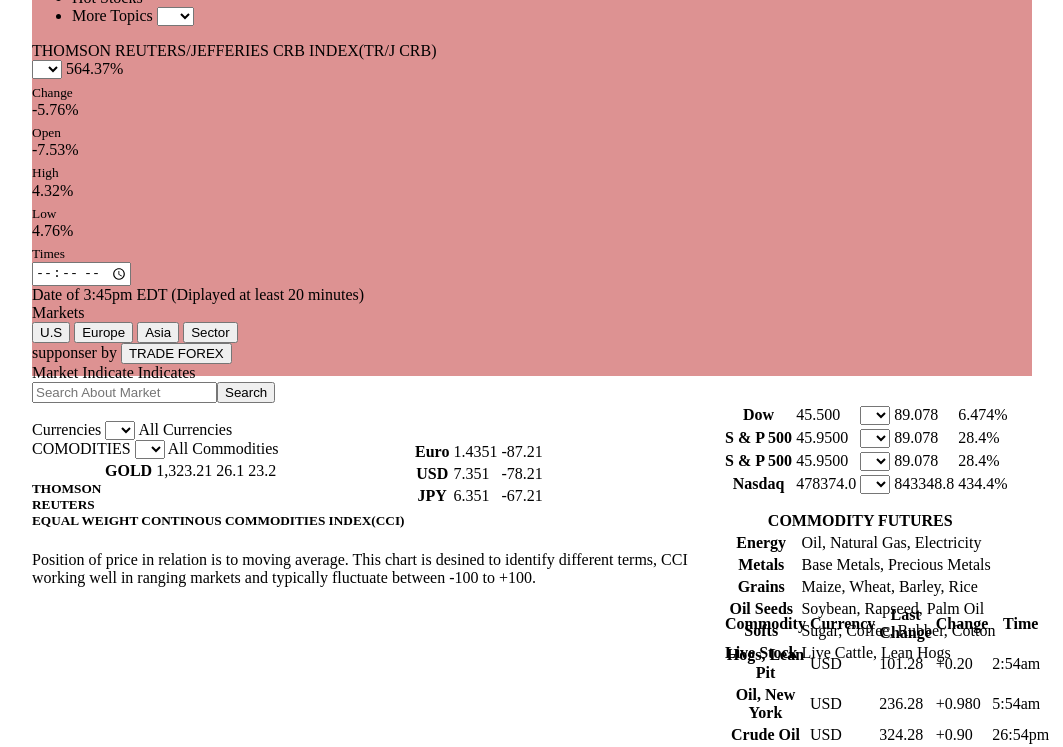
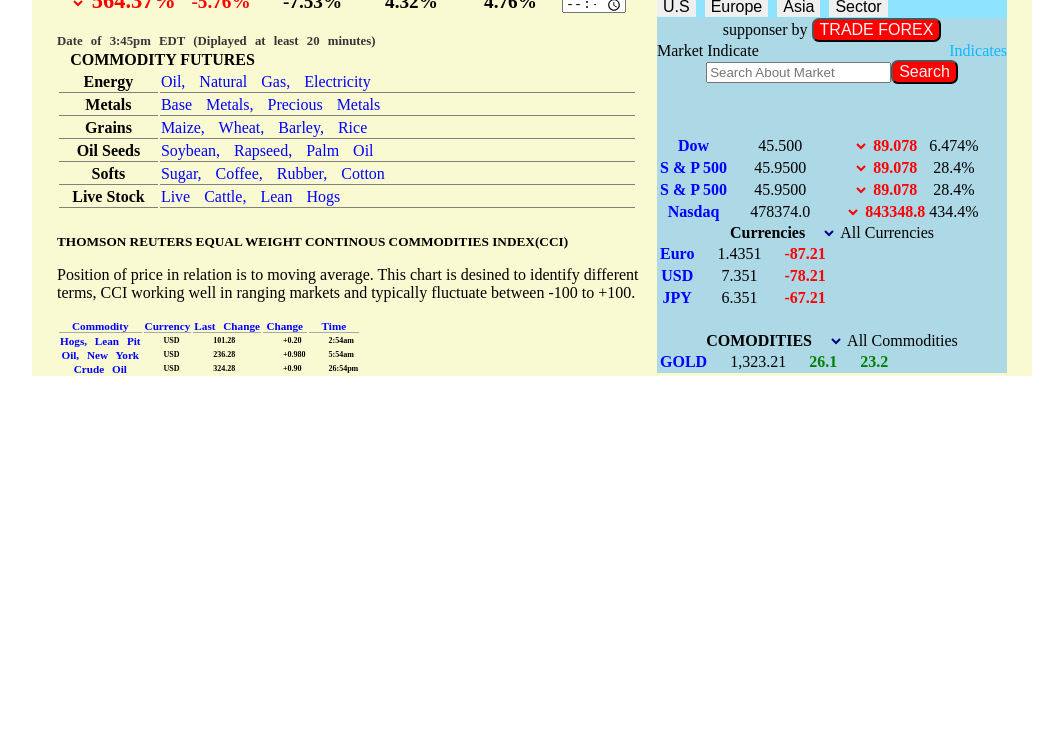
Before and after one commit to asadullah696/Boxes, a plain HTML site: page index.html in a window 1280 px wide. Shown: the part 232-979 px from the top of the page, without its empty margins (131-1194 px from the left). After the commit the page ends 800 px from the top, so only its background shows below. Drawn offline with Linux system fonts and the light colour scheme.

Commit message:
CSS File For STYLING

```diff
--- a/style.css
+++ b/style.css
@@ -1,14 +1,14 @@
 div.main{
     height: 600px;
     width: 1000px;
-    background-color: rgb(221, 146, 146);
+    background-color: lightgoldenrodyellow;
     margin-left: 155px;
     display: inline-block; !important
 }
 div.navigation{
     height: 80px;
     width: 99%;
-    background-color: rgb(255, 255, 255);
+    background-color: black;
     display: inline-block;
     margin-top: 5px;
     margin-left: 5px;
@@ -21,13 +21,13 @@
     width: 115px;
     background-color: transparent;
     display: inline-block;
-    background-color: rgb(0, 0, 0);
+    background-color: transparent;
 }
 
 div.searchbar{
     height: 100%;
     width: 352px;
-    background-color:black;
+    background-color:transparent;
     display: inline-block;
     float: right;
 }
@@ -50,7 +50,6 @@
     width: 115px;
     background-color: transparent;
     display: inline-block;
-
 }
 div.imgheader{
     display: inline-block;
@@ -76,16 +75,22 @@
     margin-top: 10px;
     text-align: center;
     width: 100%;
-    height: 100%;
+    height: 70%;
     padding-bottom: 10px;
 
 }
 select.menu{
-    display: inline;
+    display: inline-block;
     font-size: 50%;
-    line-height: 0px;
+    color: rgb(255, 255, 255);
+    height: 10%;
+    border-color: aliceblue;
+    background-color: transparent;
+}
+select.news{
+    background-color: transparent;
+    color: red;
     border: none;
-    background-color: transparent;
 }
 span.us{
     font-size: larger;
@@ -95,8 +100,6 @@
     font-size: larger;
     font-weight: bolder;
     line-height: 29.5px;
-    text-align: justify;
-
 }
 button.register{
 
@@ -111,7 +114,7 @@
     height: 50px;
     width: 310px;
     float: right;
-    padding-top:x;
+
 }
 img.social{
     width: 30px;
@@ -124,3 +127,319 @@
     width: 250px;
     height: 20px;
 }
+td.social{
+    background-color: transparent;
+    border: 2px;
+    border-radius: 4px;
+}
+select.more{
+    color: transparent;
+}
+div.heading{
+    width: 95%;
+    height: 60px;
+    margin-left: 25px;
+    background-color: transparent;
+    font-size: 300%;
+    text-indent: 20px;
+    font-family: 'Trebuchet MS', 'Lucida Sans Unicode', sans-serif;
+    border-bottom-style: solid;
+    border-color: gray;
+}
+div.relativetopic{
+    display: inline-block;
+    height: 20px;
+    width: 90%;
+    margin-left: 25px;
+    background-color: transparent;
+}
+ul.relativetopic{
+    display: inline;
+    height: 90%;
+
+}
+li.relativetopic{
+    display: inline-block;
+    padding-left: 10px;
+    font-weight: bold;
+    color: blue;
+}
+li.heading{
+    display: inline-block;
+    color: gray;
+    font-size: 80%;
+    width: ;
+}
+select.relativetopic{
+    width: 20px;
+    background-color: transparent;
+    border: none;
+    color: blue;
+}
+div.roc{
+    display: inline-block;
+    width: 600px;
+    height: 100px;
+    background-color: transparent;
+    margin-left: 25px;
+    float: left;
+}
+div.h{
+    display: inline-block;
+    width: 600px;
+    background-color: transparent;
+    height: 10px;
+    font-size: 70%;
+    font-weight: bold;
+    letter-spacing: 1px;
+    word-spacing: 5px;
+}
+div.mainchange{
+    display: inline-block;
+    width: 120px;
+    height: 65px;
+    line-height: 70PX;
+    background-color: transparent;
+    text-align: center;
+    font-weight: BOLD;
+    color: red;
+    font-size: 140%;
+}
+select.mainchange{
+    background-color: transparent;
+}
+div.change{
+    display: inline-block;
+    width: 80px;
+    height: 65px;
+    background: transparent;
+    text-align: center;
+    font-weight: bold;
+    color: red;
+    line-height: 20px;
+    font-size: 120%;
+}
+span.change{
+    display: inline-block;
+    height: 50%;
+    line-height: 20px;
+}
+div.value{
+    display: inline-block;
+    width: 95px;
+    height: 63px;
+    background-color: transparent;
+    text-align: center;
+    font-weight: bold;
+    font-size: 120%;
+
+}
+div.date{
+    display: inline-block;
+    width: 95px;
+    height: 63px;
+    background-color: transparent;
+}
+input.time{
+    width: 60%;
+    height: 40%;
+}
+div.note{
+    display: inline-block;
+    height: 15px;
+    width: 600px;
+    background-color: transparent;
+    color: rgb(54, 54, 54);
+    font-size: 80%;
+    word-spacing: 5px;
+    font-weight: bold;
+}div.market{
+    display: inline-block;
+    width: 350px;
+    height:425px;
+    background-color: lightblue;
+    float: right;
+    margin-right: 25px;
+}
+div.mh{
+    display: inline-block;
+    width: 100%;
+    height: 70px;
+    background-color: rgb(142, 227, 255);
+}
+span.mh{
+    display: inline-block;
+    background: transparent;
+    font-size:200%;
+    font-weight: bolder;
+    height: 45px;
+    color: rgb(0, 0, 0);
+    letter-spacing: 5px;
+}
+span.country{
+    display: inline-block;
+    width: 100%;
+    height: 20px;
+    background-color: transparent;
+    line-height: 20px;
+    word-spacing: 5px;
+}
+button.country{
+    padding-top: 5px;
+    border-bottom: none;
+    font-size: 100%;
+    border-top-left-radius: 5px;
+    border-top-right-radius: 5px;
+    border: none;
+}
+div.supponser{
+    display: inline-block;
+    width: 100%;
+    text-align: center;
+}
+button.supponser{
+    background-color: red;
+    color: whitesmoke;
+    font-size: 100%;
+    border-radius: 7px;
+}
+span.mi{
+    float: left;
+    color: rgb(0, 0, 0);
+}
+span.indicate{
+    float: right;
+    color: rgb(9, 185, 255);
+}
+div.msearch{
+    display: inline-block;
+    width: 100%;
+    text-align: center;
+}
+th.company{
+    color: blue;
+    font-weight: bold;
+    padding-right: 20px;
+}
+table.company{
+    display: inline-block;
+    text-align: center;
+    width: 100%;
+    height: ;
+}
+td.company{
+    color: red;
+    font-weight: bold;
+    padding-left: 20px;
+}
+div.currency{
+    display: inline-block;
+    width: 100%;
+    margin-top: 40px;
+    text-align: center;        }
+span.currency{
+    font-weight: bold;
+}
+span.allcurrency{
+    color: darkblue;
+}
+select.currency{
+    border: none;
+    color: darkblue;
+    background-color: transparent;
+}
+td.red{
+    font-weight: bold;
+    color: green;
+    padding-left: 20px;
+}
+div.ccc{
+    display: inline-block;
+    width: 100%;
+    height: 240px;
+    background-color: transparent;
+    padding-top: 50px;
+}
+div.future{
+    display: inline-block;
+    width: 600px;
+    height: 180px;
+    background-color: transparent;
+    margin-left: 25px;
+}
+table.future{
+    float: left;
+    width: 580px;
+}
+th.future{
+    color: rgb(0, 0, 0);
+    font-weight: bold;
+    border-bottom: 1px;
+    border-color: gray;
+    border-bottom-style: solid;
+    width: 100px;
+}
+td.future{
+    word-spacing: 10px;
+    border-bottom: 1px;
+    border-color: gray;
+    border-bottom-style: solid;
+    width: 500px;
+    color: blue;
+}
+th.cf{
+    word-spacing: none;
+    padding-right: 370px;
+
+}
+div.index{
+    display: inline-block;
+    height: 145px;
+    width: 600px;
+    background-color: transparent;
+    margin-bottom: 80px;
+    margin-left: 25px;
+}
+h5.ih{
+   display: inline;
+}
+p{
+   display: inline-block;
+}
+div.incc{
+   display: inline-block;
+   width: 600px;
+   height: 80px;
+   background: transparent;
+   margin-left: 25px;
+
+}
+table.incc{
+   display: inline-block;
+   float: left;
+   height: 75px;
+   line-height: 10px;
+}
+th.incc{
+   font-size: 70%;
+   color: blue;
+   word-spacing: 5px;
+   margin-left: 20px;
+}
+td.incc{
+   font-size: 50%;
+   word-spacing: 5px;
+   margin-left: 40px;
+   color:black;
+   padding-left: 20px;
+   font-weight: bold;
+}
+th.ccl{
+   font-size: 70%;
+   color: blue;
+   word-spacing: 5px;
+   margin-left: 20px;
+   border-bottom: 1px;
+   border-bottom-style: solid;
+   border-color: darkgray;
+}
```
